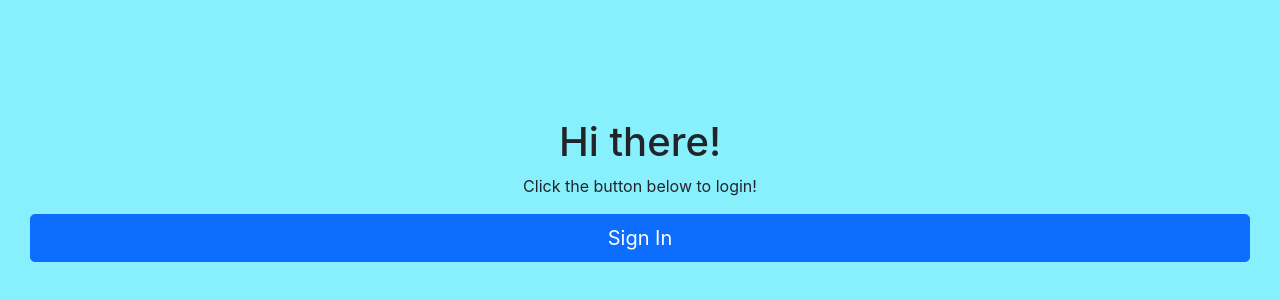
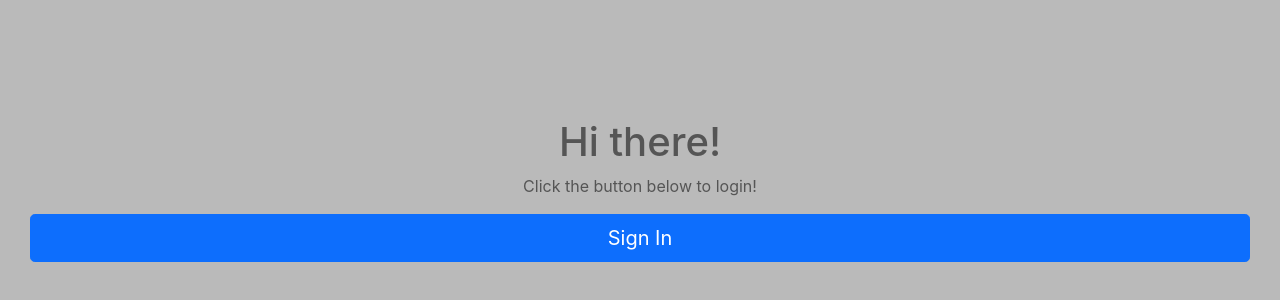
Before and after one commit to marcelcao/rare-v2-client, a Next.js app: page /users/edit/1 in a window 1280 px wide. Shown: the part 130-430 px from the top of the page. Built offline with nearby package versions, Linux system fonts and the light colour scheme; no server answers.

Commit message:
routing after user register functioning

```diff
--- a/components/RegisterForm.js
+++ b/components/RegisterForm.js
@@ -59,9 +59,11 @@ function RegisterForm({ user, updateUserInfo }) {
         createdOn: formData.createdOn,
         uid: user.uid,
       };
-      updateUser(userInfo, user.uid).then(() => router.push('/'));
+      updateUser(userInfo, user.uid).then(() => router.push('/users'));
     } else {
-      registerUser(formData).then(() => updateUserInfo(user.uid)).then(() => router.push('/'));
+      registerUser(formData)
+        .then(() => updateUserInfo(user.uid))
+        .then(window.location.href = '/');
     }
   };
 
--- a/styles/globals.css
+++ b/styles/globals.css
@@ -18,5 +18,6 @@ a {
 }
 
 body {
-  background-color: #88effd;
+  background-color: #bababa;
+  color: rgb(85, 85, 85);
 }
```
